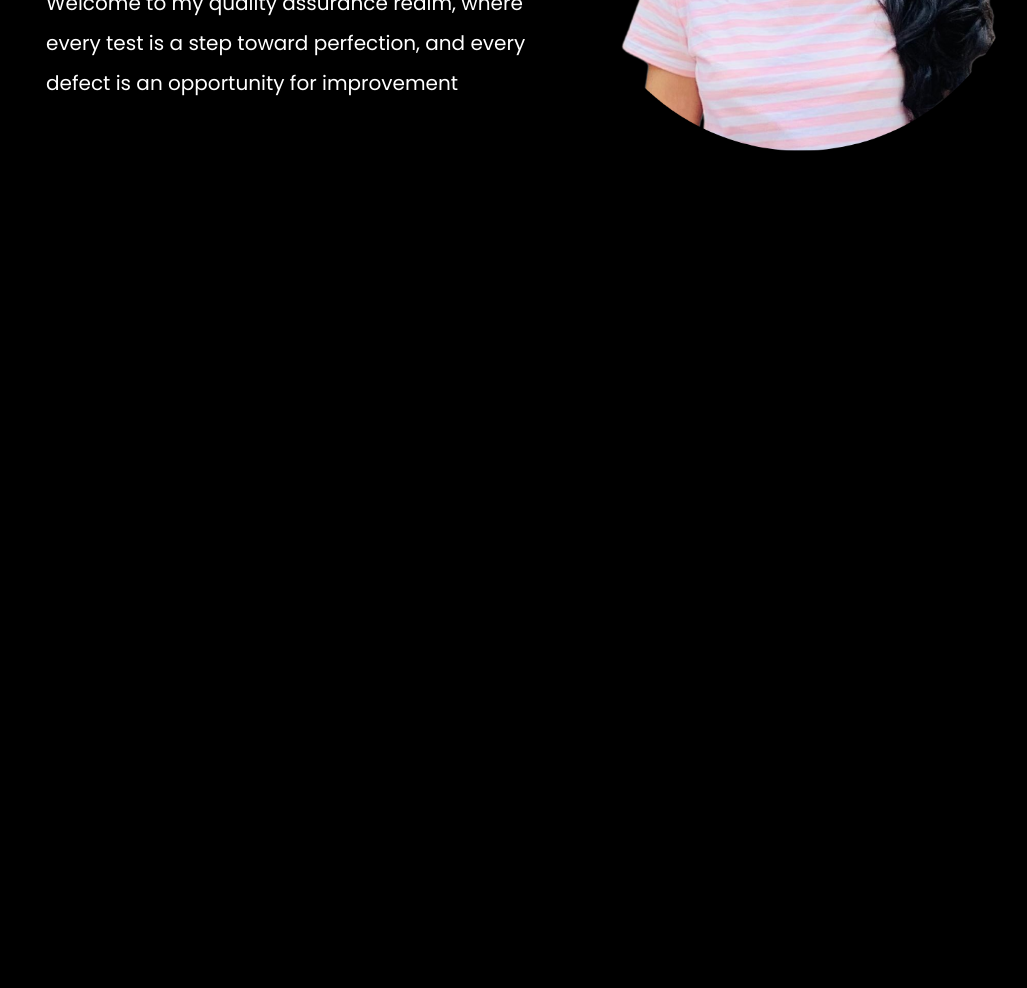
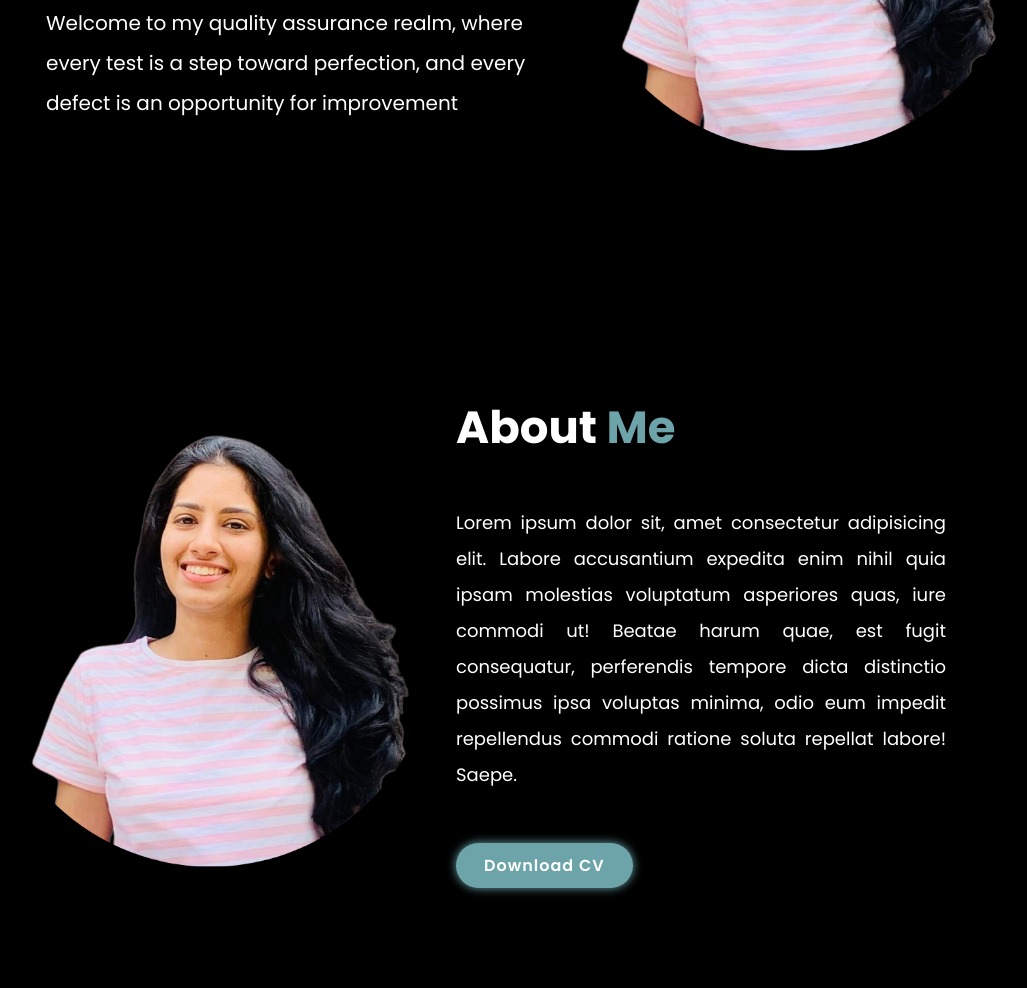
Before and after one commit to kaumadisandakal/Kaumadi_Portfolio, a plain HTML site: page index.html in a window 1280 px wide. Shown: the part 489-1477 px from the top of the page, without its empty margins (114-1141 px from the left). Before the commit the page ends 800 px from the top, so only its background shows below. Drawn offline with nearby package versions, Linux system fonts and the light colour scheme.

Commit message:
About section

```diff
--- a/index.html
+++ b/index.html
@@ -46,8 +46,8 @@
 
             <div>
                 <h3>HELLO!</h3>
-                <h2>I'm Kaumadi Sandakal</h2>
-                <h3><span>Quality Assurance</span></h3>
+                <h2>I'm <span>Kaumadi Sandakal</span></h2>
+                <h3>Quality Assurance Engineer</h3>
                 <p>Welcome to my quality assurance realm, where every test is a step toward perfection, and every defect is an opportunity for improvement</p>
             </div>
 
@@ -62,6 +62,19 @@
         </div>
     </section>
 
+    <!--About-->
+    <section class="about" id="about">
+        <div class="about-img">
+            <img src="images/home.png" alt="">
+        </div>
+
+        <div class="about-content">
+        <h2 class="heading">About <span>Me</span></h2>
+        <p>Lorem ipsum dolor sit, amet consectetur adipisicing elit. Labore accusantium expedita enim nihil quia ipsam molestias voluptatum asperiores quas, iure commodi ut! Beatae harum quae, est fugit consequatur, perferendis tempore dicta distinctio possimus ipsa voluptas minima, odio eum impedit repellendus commodi ratione soluta repellat labore! Saepe.</p>
+        <a href="#" class="btn">Download CV</a>
+        </div>
+
+    </section>
 
 
 
--- a/styles.css
+++ b/styles.css
@@ -14,9 +14,8 @@
 
   :root {
     --bg-color: #000000;
-    --second-bg-color: #323946;
     --text-color: #fff;
-    --main-color: #ec9844;
+    --main-color: #6DA4AA;
 
   }
 
@@ -107,6 +106,14 @@
     font-weight: 700;
   }
 
+  .home-content h3{
+    margin-bottom: 2rem;
+  }
+
+  span {
+    color: var(--main-color);
+  }
+
   .home-content h2{
     font-size: 5.6rem;
     font-weight: 700;
@@ -116,3 +123,49 @@
   .home-content p {
     font-size: 2rem;
   }
+
+  .about {
+    display: flex;
+    justify-content: center;
+    align-items: center;
+    gap: 2rem;
+    padding: 10rem 10rem;
+  }
+
+  .about-img img{
+    width: 450px;
+    height: auto;
+  }
+
+
+  .heading {
+    text-align: center;
+    font-size: 4.5rem;
+  }
+
+
+
+  .about-content h2{
+    text-align: left;
+    line-height: 1.2;
+  }
+
+
+  .about-content p {
+    font-size: 1.8rem;
+    margin: 5rem 12rem 5rem 0;
+    text-align: justify;
+  }
+
+
+  .btn {
+    display: inline-block;
+    padding: 1rem 2.8rem;
+    background: var(--main-color);
+    border-radius: 4rem;
+    box-shadow: 0 0 1rem var(--main-color);
+    font-size: 1.6rem;
+    color: var(--second-bg-color);
+    letter-spacing: .1rem;
+    font-weight: 600;
+  }
```
